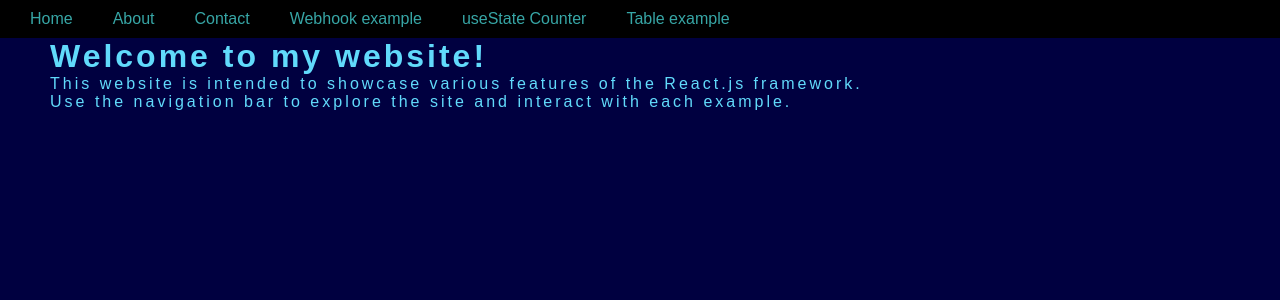
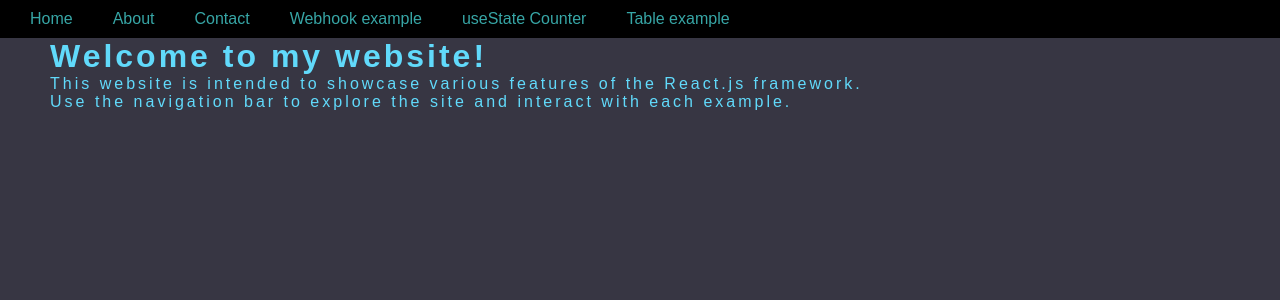
Before and after one commit to llefranc01/custom_app, a React (Create React App) app: page / in a window 1280 px wide. Shown: the top 300 px of the page. Built offline with nearby package versions, Linux system fonts and the light colour scheme.

Commit message:
changed background color

```diff
--- a/src/App.css
+++ b/src/App.css
@@ -82,7 +82,7 @@
 /* Set a common font and background color for the entire page */
 body {
   font-family: Arial, sans-serif;
-  background-color: #000040;
+  background-color: #373643;
 }
 
 /* Center the content within the page */
```
